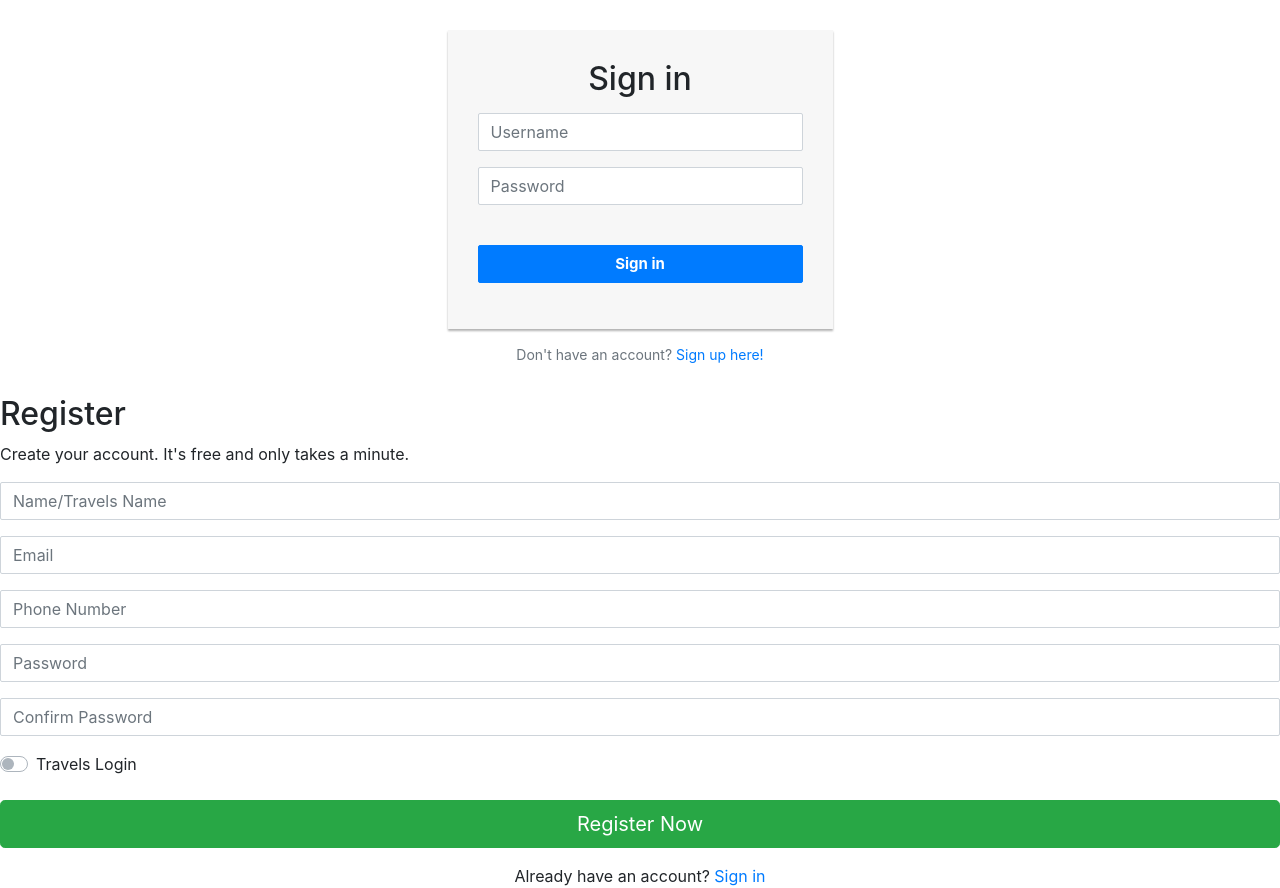
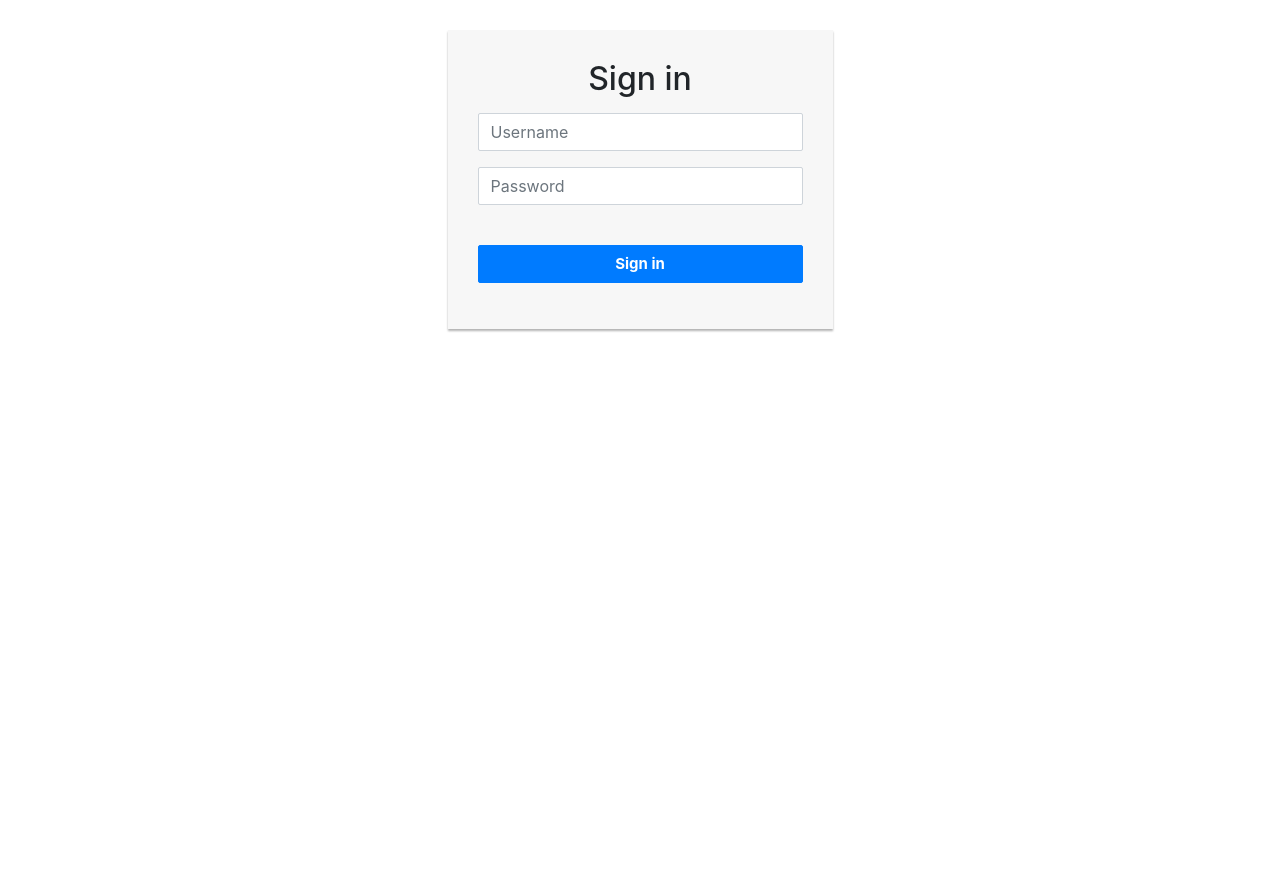
Before and after one commit to Antonyrahul/creatorsincdash, an Angular app: page /login in a window 1280 px wide. After the commit the page ends 800 px from the top, so only its background shows below. Built offline with nearby package versions, Linux system fonts and the light colour scheme.

Commit message:
register function removed

```diff
--- a/src/app/login/login.component.html
+++ b/src/app/login/login.component.html
@@ -23,56 +23,7 @@
 
 
         </form>
-        <p class="text-center text-muted small">Don't have an account? <a href="register">Sign up here!</a></p>
+
     </div>
     </div>
     <div id="snackbar">{{this.message}}</div>
-
-
-
-
-
-
-    <div class="signup-form">
-        <form  [formGroup]= "registerform" (submit)="processdata_reg();">
-            <h2>Register</h2>
-            <p class="hint-text">Create your account. It's free and only takes a minute.</p>
-            <div class="form-group">
-                <div class="row">
-                    <div class="col-lg-12 col-md-12 col-sm-12"><input type="text" class="form-control" formControlName="name" placeholder="Name/Travels Name" required="required"></div>
-
-                </div>
-            </div>
-            <div class="form-group">
-                <input type="email" class="form-control" formControlName="email" placeholder="Email" required="required">
-            </div>
-            <div class="form-group">
-                <input type="tel" class="form-control" formControlName="phone" placeholder="Phone Number" required="required">
-            </div>
-            <div class="form-group">
-                <input type="password" class="form-control" formControlName="password" placeholder="Password" required="required">
-            </div>
-            <div class="form-group">
-                <input type="password" class="form-control" formControlName="confirmpassword" placeholder="Confirm Password" required="required">
-                <div class="error-msg" *ngIf="registerform.value.password !== registerform.value.confirmpassword">
-                    Passwords don't match.
-                </div>
-            </div>
-
-          <!--  <div class="form-group">
-                <label class="checkbox-inline"><input type="checkbox" formControlName="teacher"> Register as teacher </label>
-            </div>-->
-            <div class="custom-control custom-switch">
-                <input type="checkbox" class ="custom-control-input"  formControlName="travels" id="customSwitch1" >
-                <label class="custom-control-label"  for="customSwitch1"> Travels Login</label>
-               <!-- <a href="#" class="pull-right">Forgot Password?</a>-->
-            </div>
-            <br>
-
-            <div class="form-group">
-                <button type="submit" class="btn btn-success btn-lg btn-block">Register Now</button>
-            </div>
-        </form>
-        <div class="text-center">Already have an account? <a href="login">Sign in</a></div>
-
-    </div>
--- a/src/app/login/login.component.ts
+++ b/src/app/login/login.component.ts
@@ -21,14 +21,6 @@ constructor(private productservice:ProductService,private router:Router) {
 
   })
 
-  this.registerform = new FormGroup({
-    name : new FormControl('',Validators.required),
-    email:new FormControl('',[Validators.required,Validators.email]),
-    password:new FormControl('',[Validators.required]),
-    confirmpassword: new FormControl('',Validators.required),
-    phone:new FormControl('',Validators.required),
-    travels: new FormControl()
- })
 }
 
   ngOnInit(): void {
@@ -37,12 +29,12 @@ constructor(private productservice:ProductService,private router:Router) {
   processdata()
   {
     if(this.loginform.valid)
-    console.log(this.loginform.value)
+
     this.productservice.loginUser(this.loginform.value).subscribe((data)=>{
-      console.log(data)
+
       this.message = data.message
       this.toastmessage();
-console.log(data.status)
+
       if(data.status ==200)
       {
         this.message = "login success"
@@ -79,21 +71,4 @@ console.log(data.status)
     setTimeout(function(){ x.className = x.className.replace("show", ""); }, 3000);
   }
 
-  processdata_reg()
-  {
-    if(this.registerform.valid){
-    console.log(this.registerform.value)
-    if(this.registerform.value.travels ==true)
-    {
-      this.registerform.value.accstatus ="pending"
-    }
-    this.productservice.registerUser(this.registerform.value).subscribe((data)=>{
-      console.log(data)
-      this.router.navigate(['login'])
-
-    })
-  }
-  }
-
-
 }
--- a/src/app/product.service.ts
+++ b/src/app/product.service.ts
@@ -11,20 +11,20 @@ export class ProductService {
 
   loginUser(data):Observable<any>{
     console.log(data)
-    return this.http.post("https://creators.inc/loginuser",data)
+    return this.http.post("https://server.creators.inc/loginuser",data)
   }
 
 
   registerUser(data):Observable<any>{
     console.log(data)
-    return this.http.post("https://creators.inc/registeruser",data)
+    return this.http.post("https://server.creators.inc/registeruser",data)
   }
 
   getalldata(data):Observable<any>{
     console.log(data)
 //https://server.antonyrahul.site
     // { Authorization: "Bearer " + localStorage.getItem("token")})
-    return this.http.post("https://creators.inc/getalldata",data)
+    return this.http.post("https://server.creators.inc/getalldata",data)
   }
 
   downloadFile(data, filename='data') {
```
